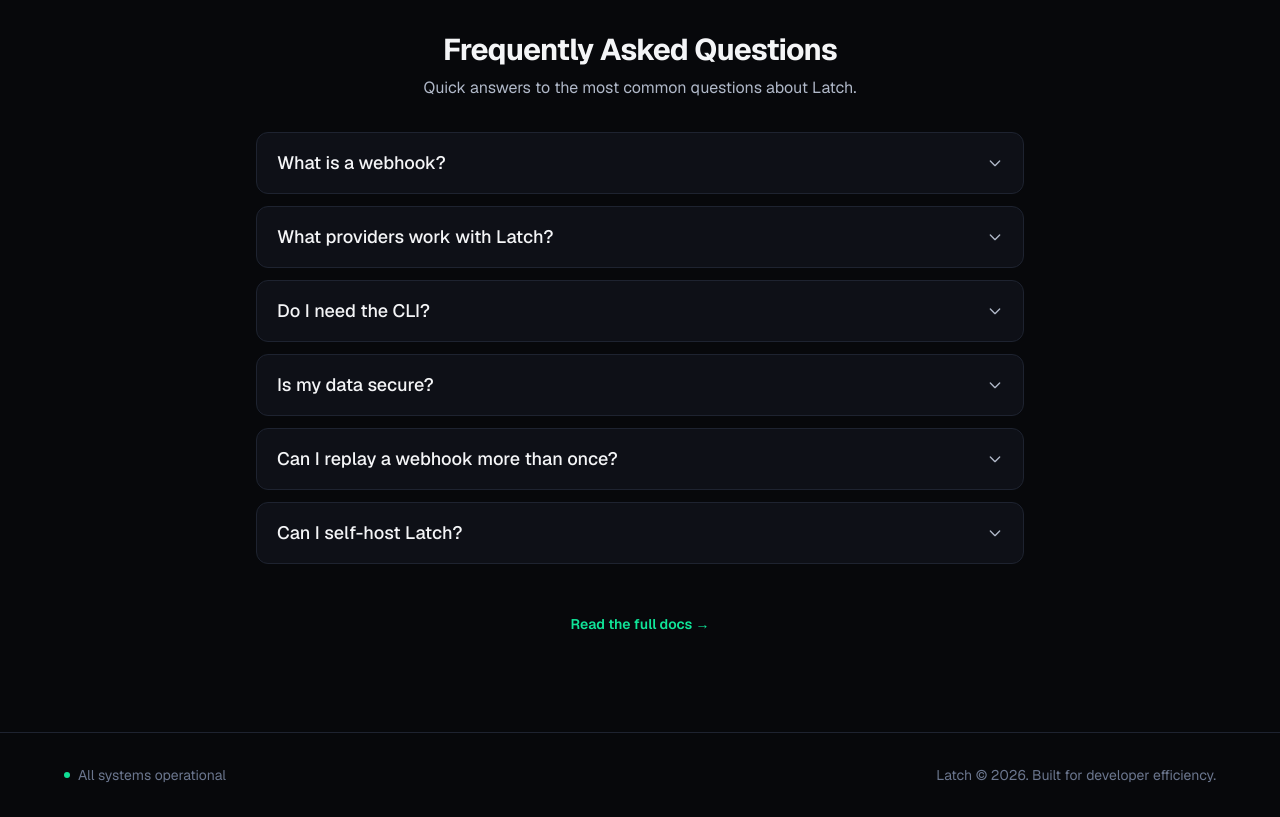
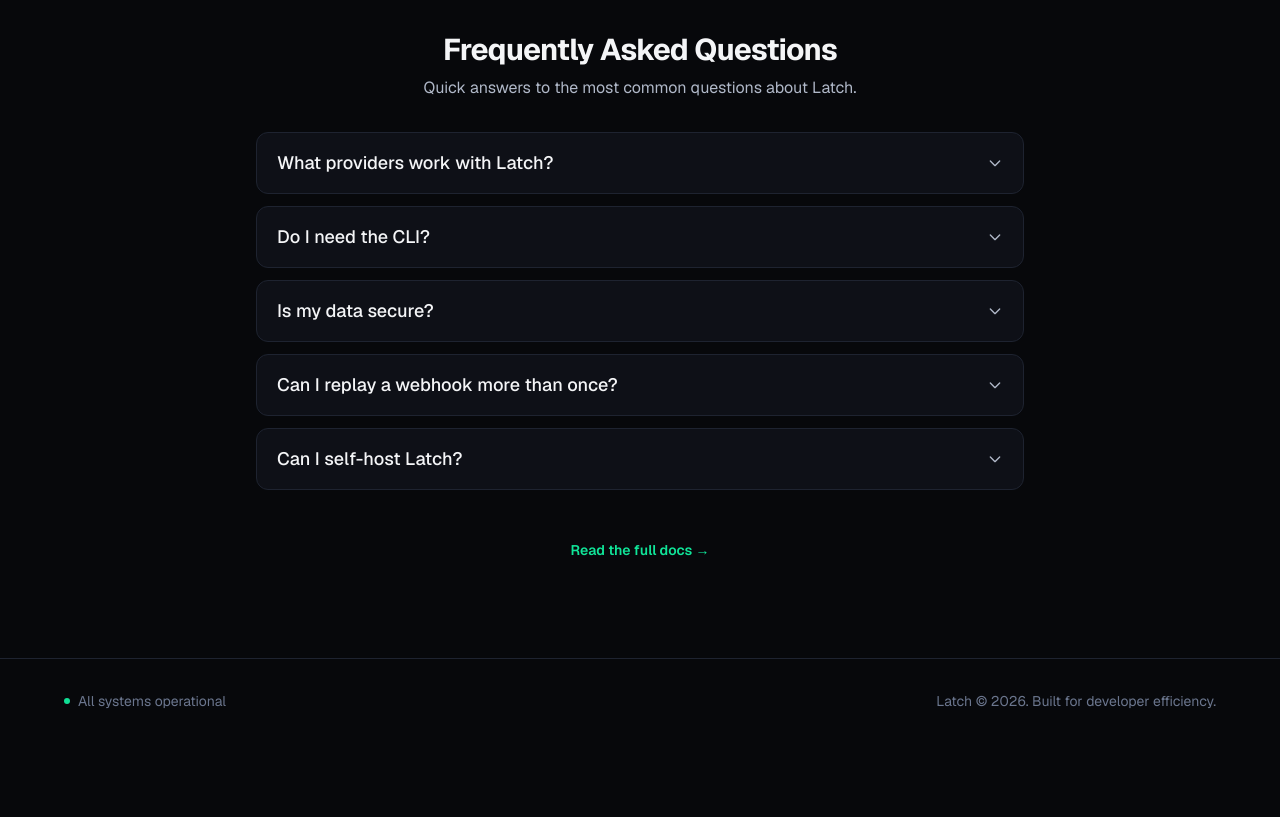
Before and after one commit to ayomidedaniel1/Latch, a Next.js app: page / in a window 1280 px wide. Shown: the part 2140-2957 px from the top of the page. After the commit the page ends 2883 px from the top, so only its background shows below. Built offline with nearby package versions, Linux system fonts and the light colour scheme; no server answers.

Commit message:
refactor: remove navbar version badge and remove what is a webhook FAQ item

```diff
--- a/app/page.tsx
+++ b/app/page.tsx
@@ -102,10 +102,6 @@
           </div>
 
           <AccordionGroup className="space-y-3 max-w-3xl mx-auto stagger-children text-left">
-            <AccordionItem question="What is a webhook?">
-              A webhook is an HTTP request a third-party service sends to your server when something happens: a payment goes through, a commit is pushed, an order is placed. Latch captures those requests so you can inspect and replay them.
-            </AccordionItem>
-
             <AccordionItem question="What providers work with Latch?">
               Anything that sends an HTTP POST to a URL. Stripe, GitHub, Shopify, Twilio, Clerk, custom backends. If it sends webhooks, Latch can capture them.
             </AccordionItem>
```
